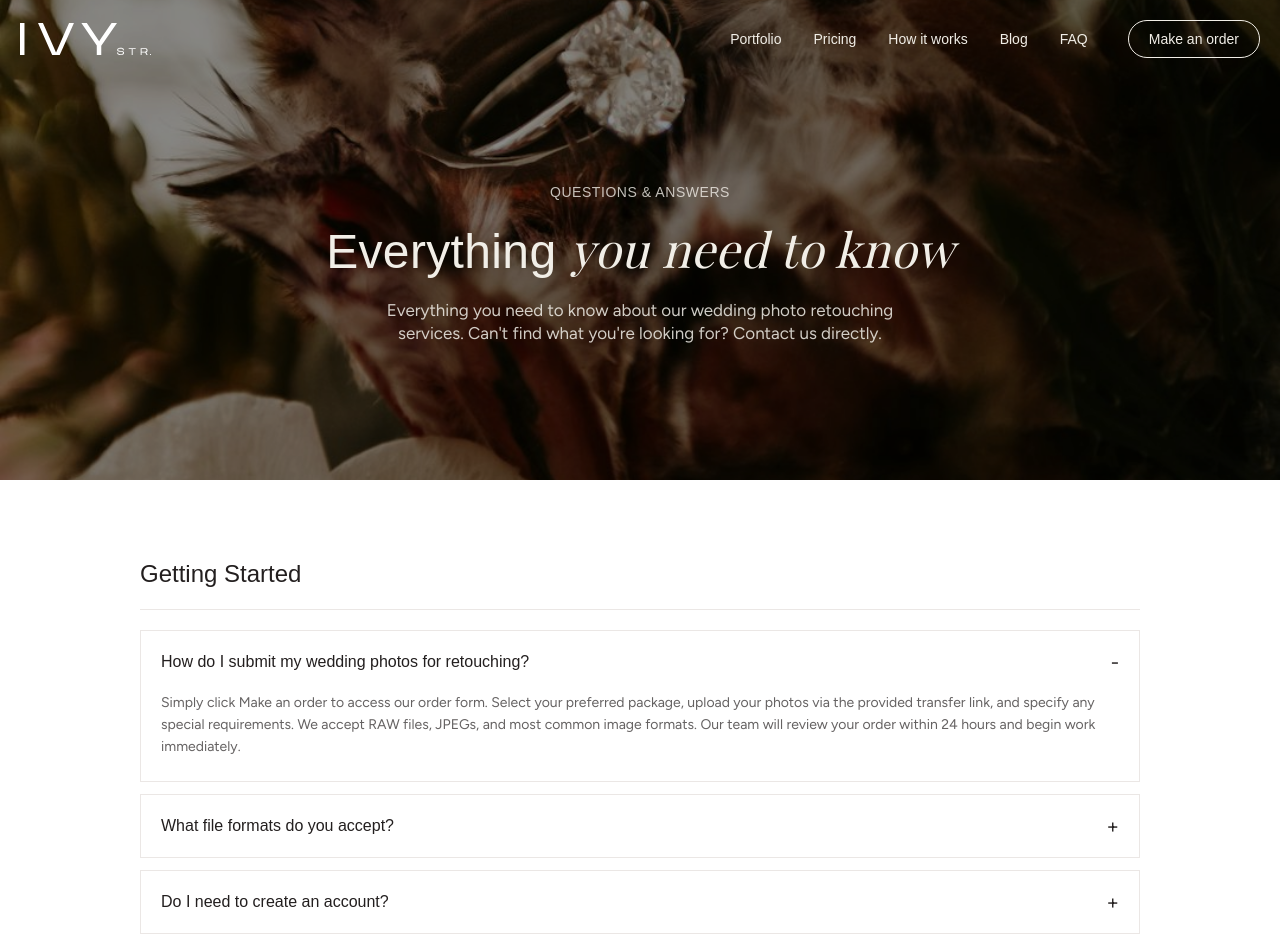
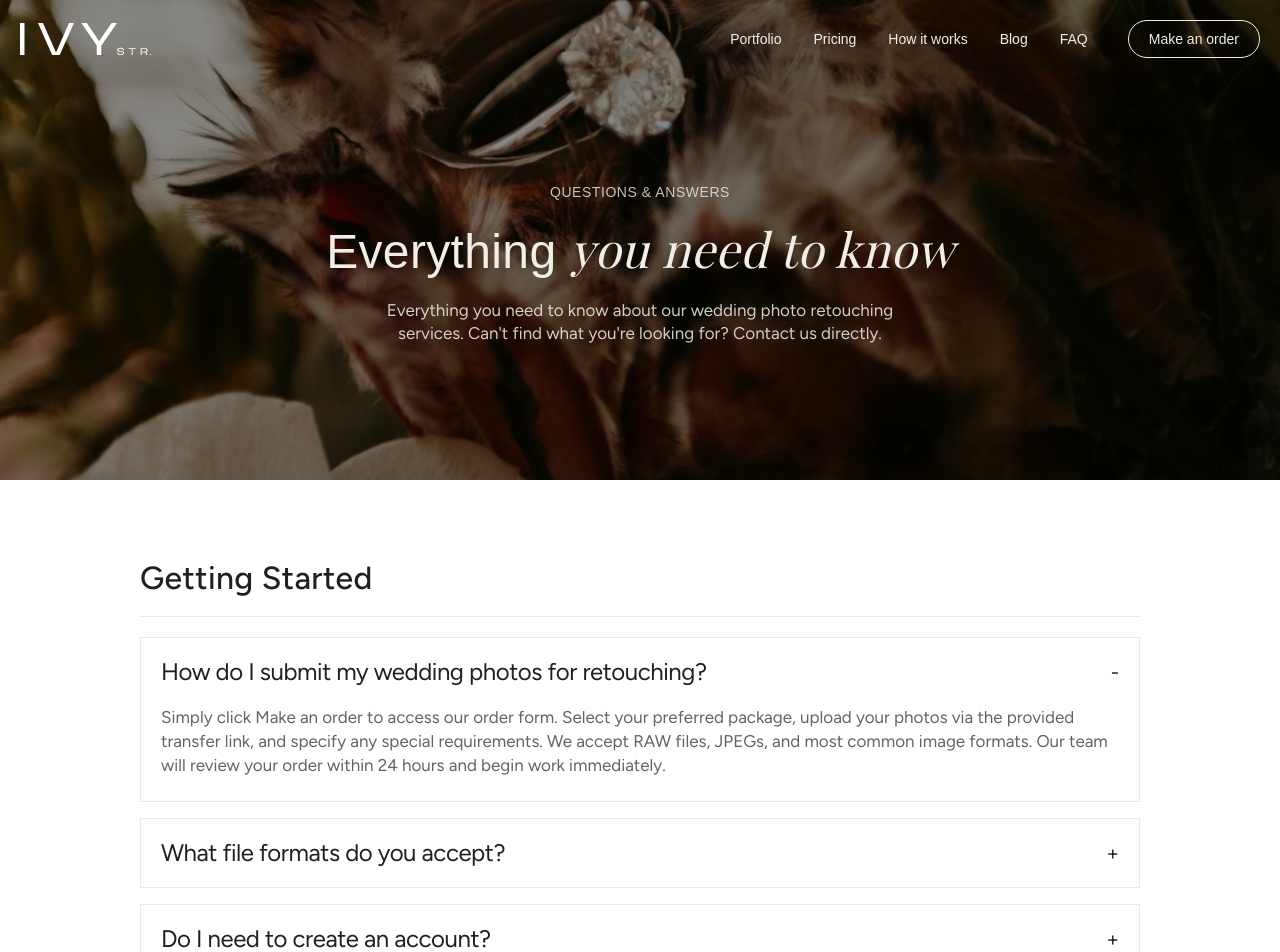
Before and after one commit to inflo0ms/ivy-studio, a Next.js app: page /faq in a window 1280 px wide. Shown: the top 952 px of the page. Built offline with nearby package versions, Linux system fonts and the light colour scheme; a web font is replaced by a local one.

Commit message:
FAQ ui fixes

```diff
--- a/src/components/sections/faq/faq-accordion-groups.tsx
+++ b/src/components/sections/faq/faq-accordion-groups.tsx
@@ -18,11 +18,11 @@ export function FaqAccordionGroups({ groups }: FaqAccordionGroupsProps) {
         <div className="flex flex-col gap-12">
           {groups.map((group) => (
             <section key={group.title}>
-              <h2 className="text-brand-black border-brand-border border-b pb-5 font-sans text-2xl leading-[1.2] font-normal">
+              <h2 className="text-brand-black border-brand-border font-body border-b pb-5 text-[32px] leading-9 font-medium tracking-[0.4px]">
                 {group.title}
               </h2>
 
-              <div className="mt-5 flex flex-col gap-3">
+              <div className="mt-5 flex flex-col gap-4">
                 {group.items.map((item, itemIndex) => {
                   const itemId = `${group.title
                     .toLowerCase()
@@ -30,14 +30,17 @@ export function FaqAccordionGroups({ groups }: FaqAccordionGroupsProps) {
                   const isOpen = openItem === itemId;
 
                   return (
-                    <div key={item.question} className="border-brand-border border">
+                    <div
+                      key={item.question}
+                      className="border-brand-border border"
+                    >
                       <button
                         type="button"
                         onClick={() => setOpenItem(isOpen ? '' : itemId)}
                         className="flex w-full items-center justify-between gap-6 px-5 py-5 text-left"
                         aria-expanded={isOpen}
                       >
-                        <span className="text-brand-black font-sans text-base leading-[1.35] font-normal">
+                        <span className="text-brand-black font-body text-2xl leading-7 font-normal tracking-[-0.44px]">
                           {item.question}
                         </span>
                         <span className="text-brand-black font-body text-xl leading-none">
@@ -46,7 +49,7 @@ export function FaqAccordionGroups({ groups }: FaqAccordionGroupsProps) {
                       </button>
 
                       {isOpen && (
-                        <p className="font-body text-brand-black/70 px-5 pb-6 text-sm leading-[1.55]">
+                        <p className="text-brand-black/70 font-body px-5 pb-6 text-[17px] leading-[1.4] font-normal">
                           {item.answer}
                         </p>
                       )}
```
